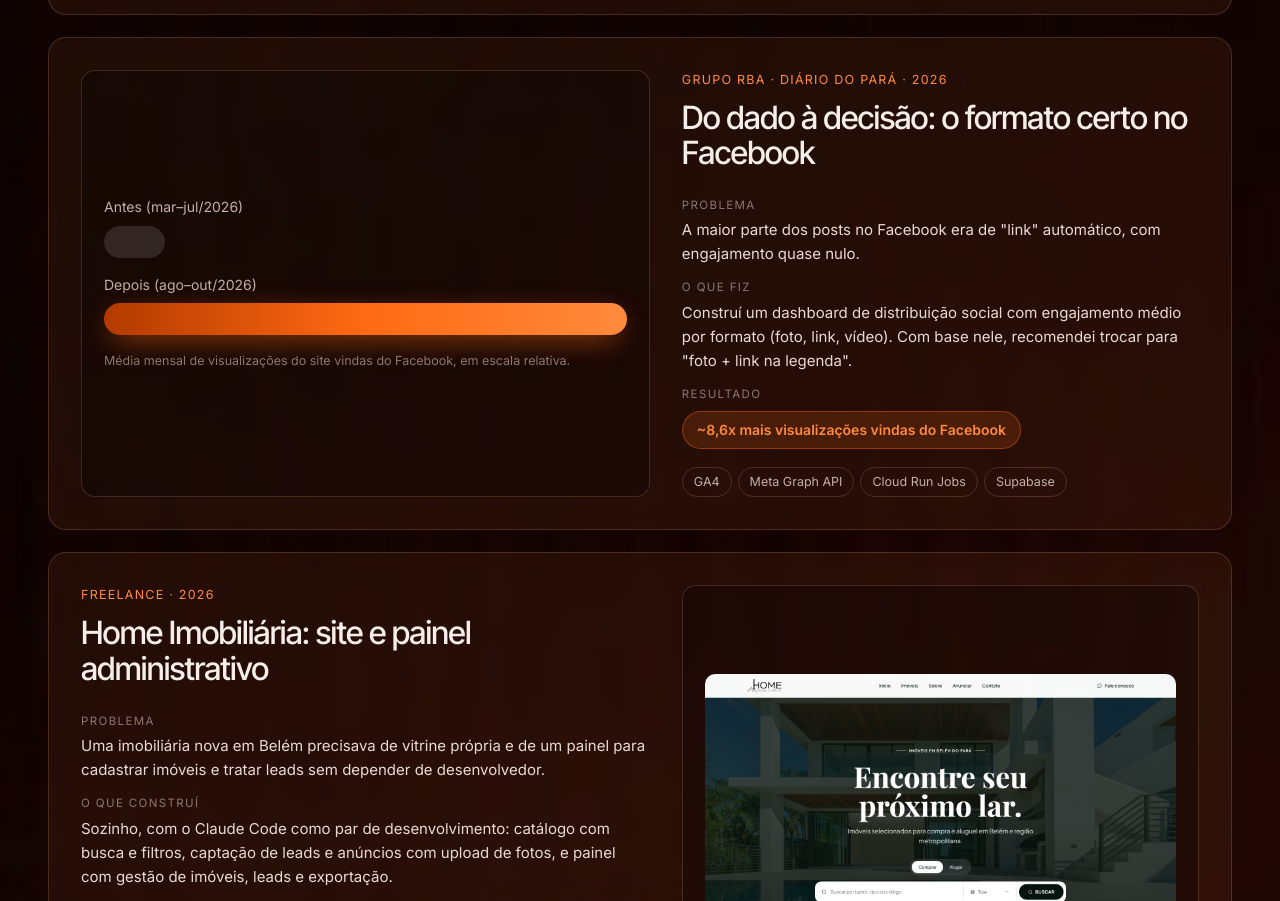
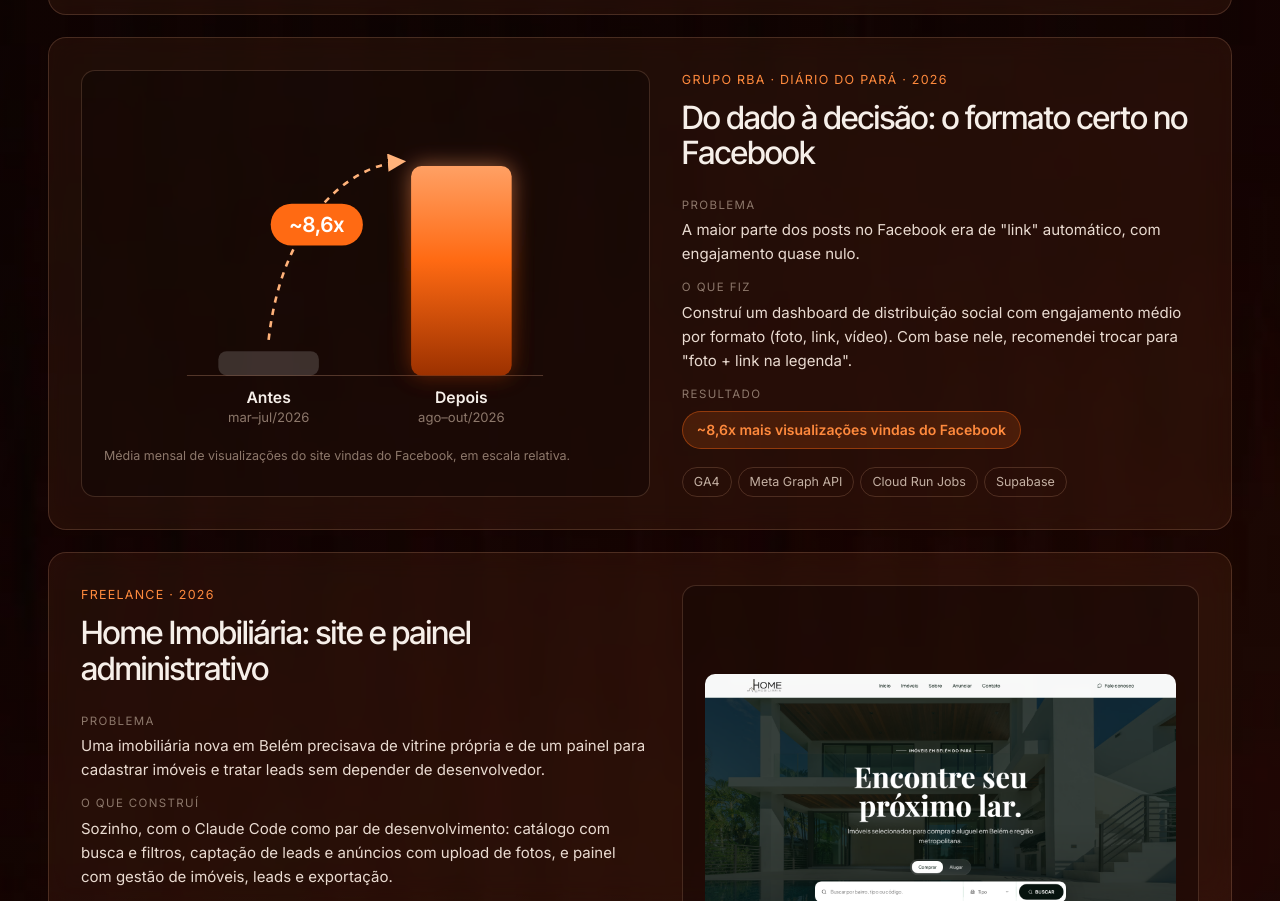
Before and after one commit to F1alh0/F1alh0.github.io, a plain HTML site: page index.html in a window 1280 px wide. Shown: the part 1736-2637 px from the top of the page. Drawn offline with Linux system fonts and the light colour scheme.

Commit message:
Gráfico de colunas com seta de crescimento no case do Facebook

```diff
--- a/index.html
+++ b/index.html
@@ -118,6 +118,7 @@
   .bar { height: 32px; border-radius: 999px; background: rgba(255,255,255,.12); }
   .bar.after { background: linear-gradient(90deg, #b33a00, var(--orange), var(--orange-2)); box-shadow: 0 8px 30px -8px rgba(255,106,19,.8); }
   .bar-note { font-size: 12.5px; color: var(--dim); }
+  .cols { width: 100%; max-width: 440px; height: auto; display: block; margin: 0 auto; font-family: Inter, sans-serif; overflow: visible; }
 
   .split { display: grid; grid-template-columns: 1fr 1fr; gap: 20px; }
   .panel { padding: 28px; }
@@ -287,11 +288,34 @@
           <div class="chips"><span class="chip">GA4</span><span class="chip">Meta Graph API</span><span class="chip">Cloud Run Jobs</span><span class="chip">Supabase</span></div>
         </div>
         <div class="visual" aria-label="Comparação antes e depois">
-          <div class="bars">
-            <div class="bar-row">Antes (mar–jul/2026)<div class="bar" style="width:11.6%"></div></div>
-            <div class="bar-row">Depois (ago–out/2026)<div class="bar after" style="width:100%"></div></div>
-            <div class="bar-note">Média mensal de visualizações do site vindas do Facebook, em escala relativa.</div>
-          </div>
+          <svg class="cols" viewBox="0 0 420 320" role="img" aria-label="Gráfico de colunas: visualizações vindas do Facebook cresceram cerca de 8,6 vezes, de mar–jul para ago–out de 2026">
+            <defs>
+              <linearGradient id="colHot" x1="0" y1="1" x2="0" y2="0">
+                <stop offset="0" stop-color="#9c3100"/><stop offset=".55" stop-color="#ff6a13"/><stop offset="1" stop-color="#ffa064"/>
+              </linearGradient>
+              <filter id="colGlow" x="-50%" y="-20%" width="200%" height="140%"><feGaussianBlur stdDeviation="10"/></filter>
+              <marker id="arrowHead" viewBox="0 0 10 10" refX="7" refY="5" markerWidth="7" markerHeight="7" orient="auto-start-reverse">
+                <path d="M0,0 L10,5 L0,10 z" fill="#ffb27a"/>
+              </marker>
+            </defs>
+            <line x1="40" y1="262" x2="380" y2="262" stroke="rgba(255,190,150,.25)"/>
+            <!-- Antes: 11,6% da altura de Depois -->
+            <rect x="70" y="238.8" width="96" height="23.2" rx="8" fill="rgba(255,255,255,.16)"/>
+            <!-- Depois: 100% (200px) -->
+            <rect x="254" y="62" width="96" height="200" rx="10" fill="url(#colHot)" filter="url(#colGlow)" opacity=".55"/>
+            <rect x="254" y="62" width="96" height="200" rx="10" fill="url(#colHot)"/>
+            <!-- seta do topo de uma coluna ao topo da outra -->
+            <path d="M118,228 C 130,120 190,62 244,58" fill="none" stroke="#ffb27a" stroke-width="2.5" stroke-dasharray="6 6" marker-end="url(#arrowHead)"/>
+            <g transform="translate(164,118)">
+              <rect x="-44" y="-20" width="88" height="40" rx="20" fill="#ff6a13"/>
+              <text x="0" y="7" text-anchor="middle" fill="#fff" font-family="Inter Tight, Inter, sans-serif" font-weight="600" font-size="20">~8,6x</text>
+            </g>
+            <text x="118" y="288" text-anchor="middle" fill="#f6efe9" font-size="15" font-weight="600">Antes</text>
+            <text x="118" y="306" text-anchor="middle" fill="#8d786b" font-size="12.5">mar–jul/2026</text>
+            <text x="302" y="288" text-anchor="middle" fill="#f6efe9" font-size="15" font-weight="600">Depois</text>
+            <text x="302" y="306" text-anchor="middle" fill="#8d786b" font-size="12.5">ago–out/2026</text>
+          </svg>
+          <div class="bar-note">Média mensal de visualizações do site vindas do Facebook, em escala relativa.</div>
         </div>
       </article>
 
```
